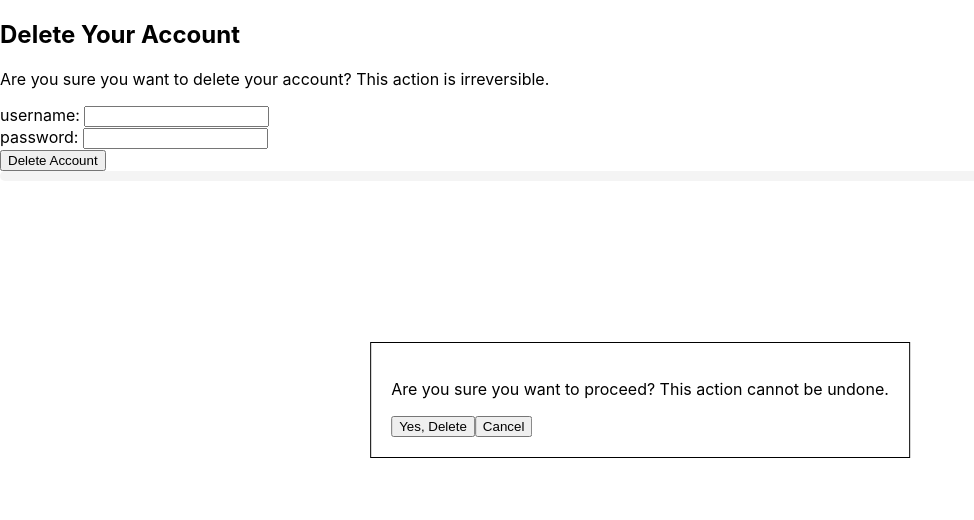
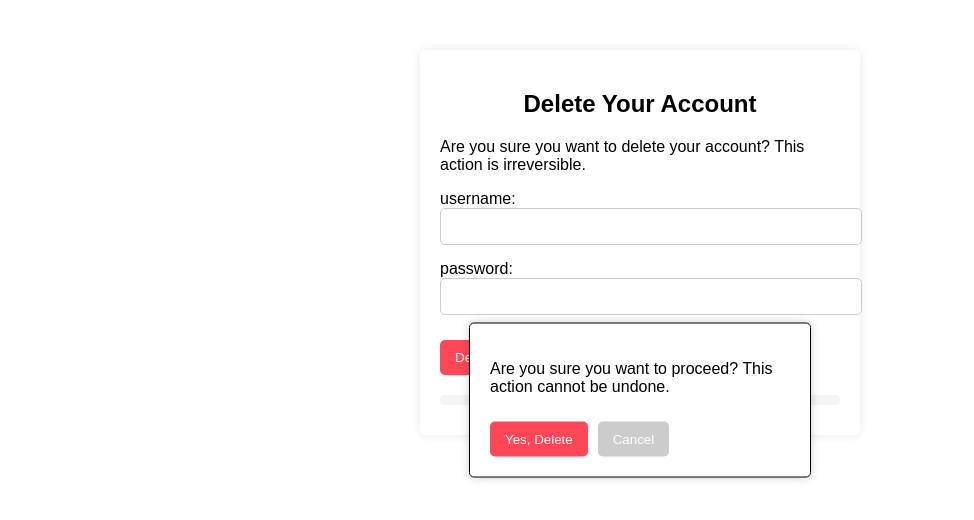
Before and after one commit to inai17ibar/react-chat-frontend, a React (Create React App) app: page /delete-account in a window 1280 px wide. Both pictures are taken after a click on the button "Delete Account". Shown: the top 520 px of the page, without its empty margins (0-974 px from the left). Built offline with nearby package versions, Linux system fonts and the light colour scheme.

Commit message:
アカウント削除ページのUIデザインをUpdateした

```diff
--- /dev/null
+++ b/src/DeleteAccountPage.css
@@ -0,0 +1,61 @@
+/* DeleteAccountPage.css */
+
+.container {
+    font-family: Arial, sans-serif;
+    max-width: 400px;
+    margin: 50px auto;
+    padding: 20px;
+    box-shadow: 0px 0px 10px rgba(0, 0, 0, 0.1);
+    border-radius: 5px;
+    background: #fff;
+  }
+
+  .header {
+    text-align: center;
+    margin-bottom: 20px;
+  }
+
+  .input-container {
+    margin-bottom: 15px;
+  }
+
+  .input {
+    width: 100%;
+    padding: 10px;
+    border-radius: 5px;
+    border: 1px solid #ccc;
+  }
+
+  .button {
+    padding: 10px 15px;
+    background-color: #ff4757;
+    color: #fff;
+    border: none;
+    border-radius: 5px;
+    cursor: pointer;
+    transition: background-color 0.2s;
+    margin-top: 10px;
+  }
+
+  .button-secondary {
+    margin-left: 10px;
+    background-color: #ccc;
+  }
+
+  .message {
+    margin-top: 20px;
+    text-align: center;
+  }
+
+  .modal {
+    position: fixed;
+    top: 50%;
+    left: 50%;
+    transform: translate(-50%, -50%);
+    background: #fff;
+    padding: 20px;
+    width: 300px;
+    box-shadow: 0px 0px 10px rgba(0, 0, 0, 0.2);
+    border-radius: 5px;
+    z-index: 10;
+  }
--- a/src/DeleteAccountPage.js
+++ b/src/DeleteAccountPage.js
@@ -2,6 +2,7 @@
 import React, { useState } from 'react';
 import axios from 'axios';
 import { useNavigate } from 'react-router-dom';
+import './DeleteAccountPage.css';
 
 const DeleteAccountPage = () => {
   const [username, setUsername] = useState("");
@@ -26,23 +27,23 @@ const DeleteAccountPage = () => {
   };
 
   return (
-    <div>
-      <h2>Delete Your Account</h2>
+    <div className="container">
+    <h2 className="header">Delete Your Account</h2>
     <p>Are you sure you want to delete your account? This action is irreversible.</p>
-      <div>
-        username: <input value={username} onChange={(e) => setUsername(e.target.value)} />
+    <div className="input-container">
+      username: <input className="input" value={username} onChange={(e) => setUsername(e.target.value)} />
     </div>
-      <div>
-        password: <input type="password" value={password} onChange={(e) => setPassword(e.target.value)} />
+    <div className="input-container">
+      password: <input className="input" type="password" value={password} onChange={(e) => setPassword(e.target.value)} />
     </div>
-      <button onClick={() => setShowModal(true)}>Delete Account</button>
+    <button className="button" onClick={() => setShowModal(true)}>Delete Account</button>
     <div className="message">{message}</div>
 
     {showModal && (
       <div className="modal">
         <p>Are you sure you want to proceed? This action cannot be undone.</p>
-          <button onClick={handleDelete}>Yes, Delete</button>
-          <button onClick={() => setShowModal(false)}>Cancel</button>
+        <button className="button" onClick={handleDelete}>Yes, Delete</button>
+        <button className={`button button-secondary`} onClick={() => setShowModal(false)}>Cancel</button>
       </div>
     )}
   </div>
```
Lines whose indentation alone changed are shown as unchanged.
